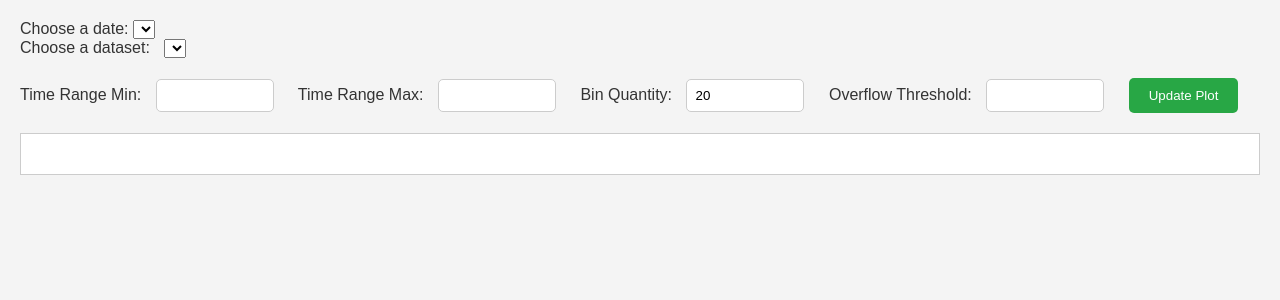
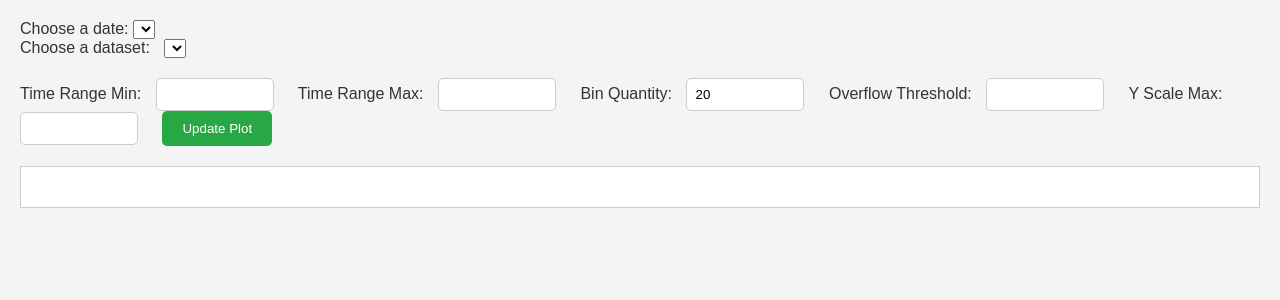
Before and after one commit to Jiahao-Grinnell/chemistry-app, a Flask app: page / in a window 1280 px wide. Shown: the top 300 px of the page. Run offline with Flask 3, Linux system fonts and the light colour scheme; lists and menus that the app fills with data are empty.

Commit message:
add input in frontend

```diff
--- a/templates/index.html
+++ b/templates/index.html
@@ -35,6 +35,8 @@
         <input type="number" id="bin-width" value="20">
         <label for="overflow-threshold">Overflow Threshold:</label>
         <input type="number" id="overflow-threshold">
+        <label for="y-scale-max">Y Scale Max:</label>
+        <input type="number" id="y-scale-max">
         <button id="update-plot">Update Plot</button>
     </div>
 
```
